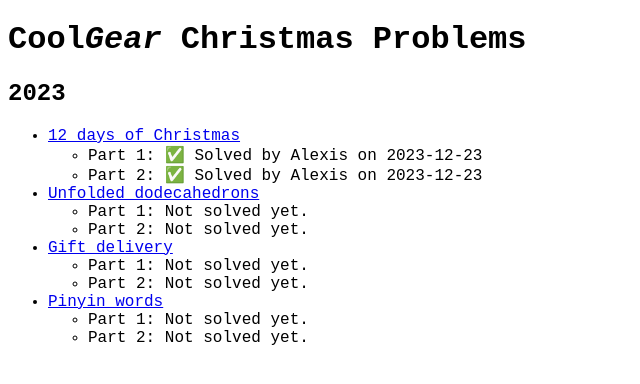
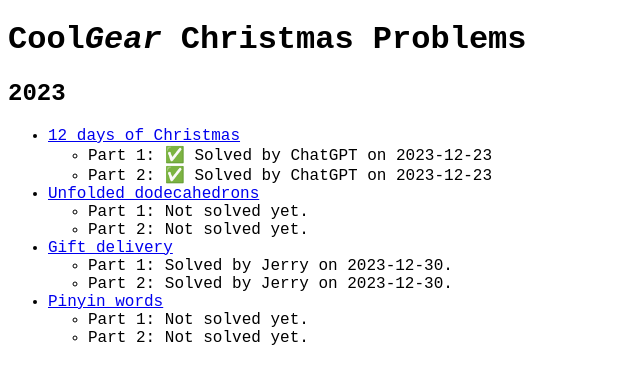
Before and after one commit to peterolson/coolgear-christmas, a SvelteKit app: page / in a window 1280 px wide. Shown: the top 384 px of the page, without its empty margins (0-640 px from the left). Built offline with nearby package versions, Linux system fonts and the light colour scheme.

Commit message:
add solution

```diff
--- a/src/routes/+page.svelte
+++ b/src/routes/+page.svelte
@@ -6,25 +6,32 @@
 
 <h2>2023</h2>
 <ul>
-    <li><a href="{base}/2023/12-days-of-christmas">12 days of Christmas</a>
+	<li>
+		<a href="{base}/2023/12-days-of-christmas">12 days of Christmas</a>
 		<ul>
-        <li>Part 1: ✅ Solved by Alexis on 2023-12-23</li>
-        <li>Part 2: ✅ Solved by Alexis on 2023-12-23</li>
+			<li>Part 1: ✅ Solved by ChatGPT on 2023-12-23</li>
+			<li>Part 2: ✅ Solved by ChatGPT on 2023-12-23</li>
 		</ul>
 	</li>
-    <li><a href="{base}/2023/unfolded-dodecahedrons">Unfolded dodecahedrons</a>
+	<li>
+		<a href="{base}/2023/unfolded-dodecahedrons">Unfolded dodecahedrons</a>
 		<ul>
 			<li>Part 1: Not solved yet.</li>
 			<li>Part 2: Not solved yet.</li>
-        </ul></li>
-    <li><a href="{base}/2023/gift-delivery">Gift delivery</a>
+		</ul>
+	</li>
+	<li>
+		<a href="{base}/2023/gift-delivery">Gift delivery</a>
+		<ul>
+			<li>Part 1: Solved by Jerry on 2023-12-30.</li>
+			<li>Part 2: Solved by Jerry on 2023-12-30.</li>
+		</ul>
+	</li>
+	<li>
+		<a href="{base}/2023/pinyin-words">Pinyin words</a>
 		<ul>
 			<li>Part 1: Not solved yet.</li>
 			<li>Part 2: Not solved yet.</li>
-        </ul></li>
-    <li><a href="{base}/2023/pinyin-words">Pinyin words</a>
-        <ul>
-            <li>Part 1: Not solved yet.</li>
-            <li>Part 2: Not solved yet.</li>
-        </ul></li>
 		</ul>
+	</li>
+</ul>
```
Lines whose indentation alone changed are shown as unchanged.
